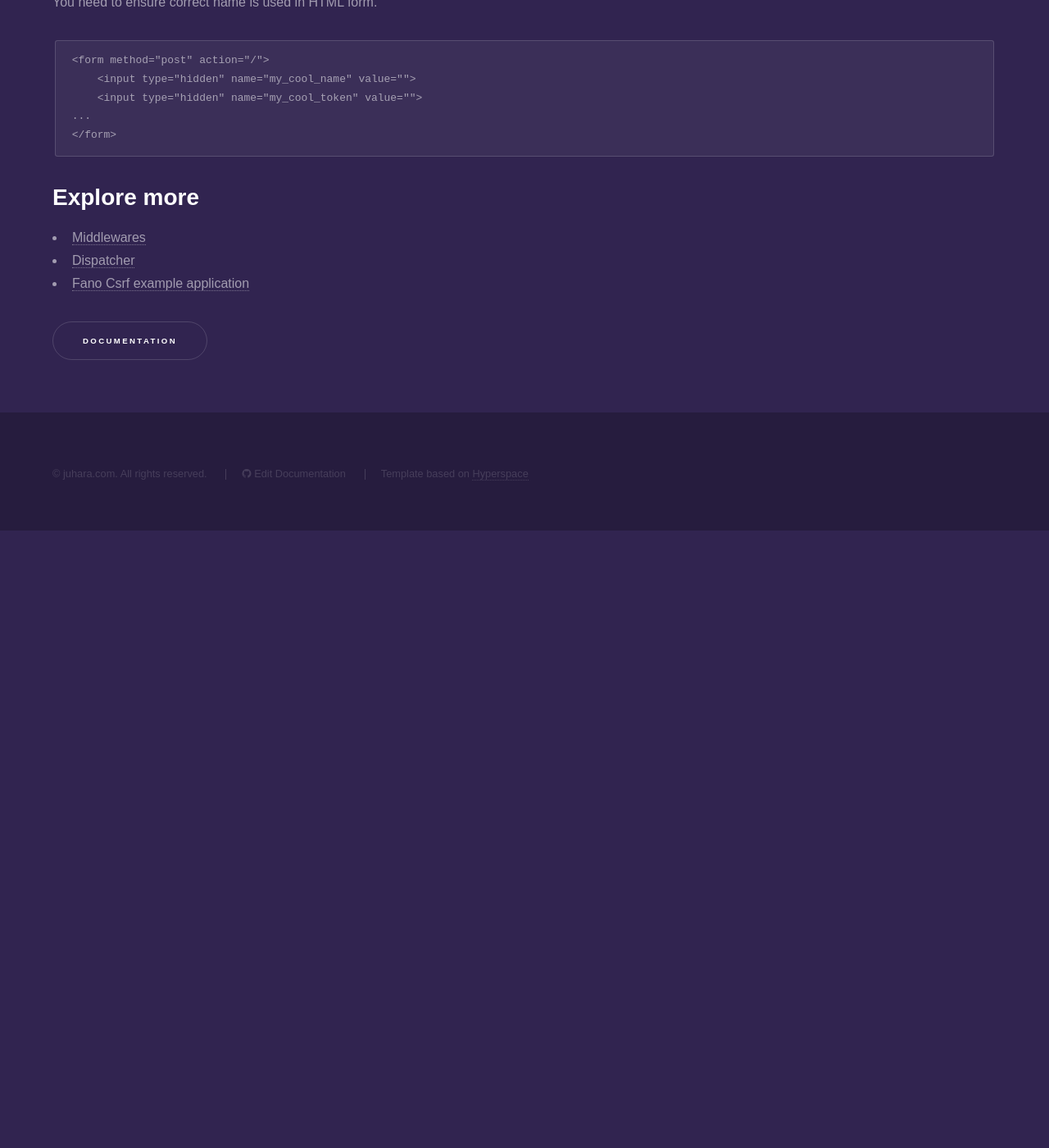
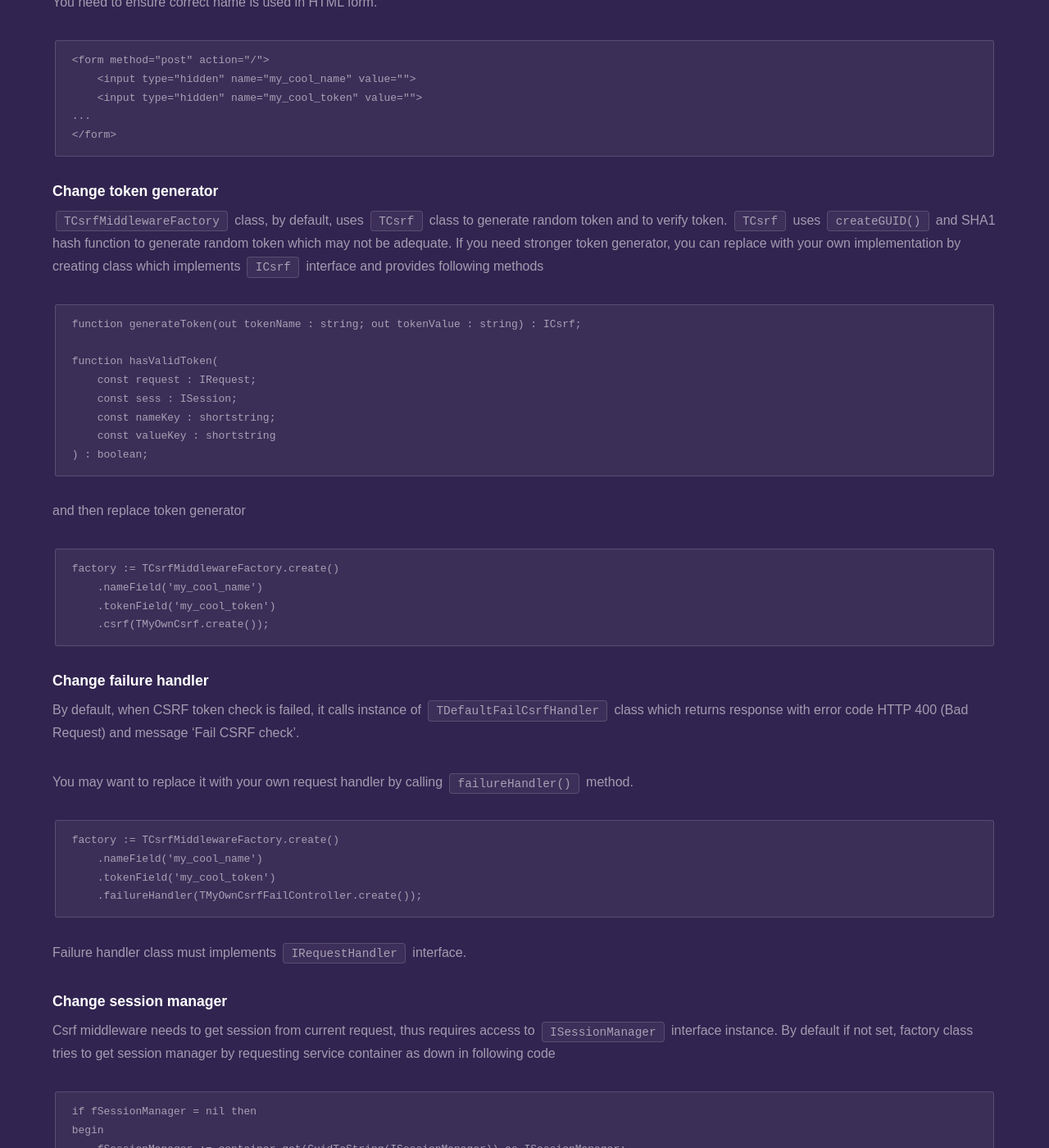
Before and after one commit to fanoframework/fanoframework.github.io, a Jekyll site: the page built from security/csrf-protection/index.md, in a window 1280 px wide and 1400 px high, scrolled down 2997 px. Shown: the whole window at 82% size. Built offline with Jekyll 4.4.1, drawn with Linux system fonts in a browser that asks for light colours; our own code applies the rules of GitHub Pages for plain Markdown files; before the commit the page ends 3644 px from its top, so only the background shows below that; some of the changed text lies outside the part shown.

Commit message:
improve csrf content

````diff
--- a/security/csrf-protection/index.md
+++ b/security/csrf-protection/index.md
@@ -91,10 +91,9 @@ By default, name and token field is `csrf_name` and `csrf_token` respectively. W
 </form>
 ```
 
-## Configure CSRF settings
+## Configure CSRF middleware settings
 
-`TCsrfMiddlewareFactory` class provides several methods to help configure CSRF
-settings.
+`TCsrfMiddlewareFactory` class provides several methods to help configure CSRF middleware.
 
 ### Change name and token field
 
@@ -116,6 +115,60 @@ You need to ensure correct name is used in HTML form.
 </form>
 ```
 
+### Change token generator
+
+`TCsrfMiddlewareFactory` class, by default, uses `TCsrf` class to generate random token and to verify token. `TCsrf` uses `createGUID()` and SHA1 hash function to generate random token which may not be adequate. If you need stronger token generator, you can replace with your own implementation by creating class which implements `ICsrf` interface and provides following methods
+
+```
+function generateToken(out tokenName : string; out tokenValue : string) : ICsrf;
+
+function hasValidToken(
+    const request : IRequest;
+    const sess : ISession;
+    const nameKey : shortstring;
+    const valueKey : shortstring
+) : boolean;
+```
+
+and then replace token generator
+
+```
+factory := TCsrfMiddlewareFactory.create()
+    .nameField('my_cool_name')
+    .tokenField('my_cool_token')
+    .csrf(TMyOwnCsrf.create());
+```
+
+### Change failure handler
+
+By default, when CSRF token check is failed, it calls instance of `TDefaultFailCsrfHandler` class which returns response with error code HTTP 400 (Bad Request) and message 'Fail CSRF check'.
+
+You may want to replace it with your own request handler by calling `failureHandler()` method.
+
+```
+factory := TCsrfMiddlewareFactory.create()
+    .nameField('my_cool_name')
+    .tokenField('my_cool_token')
+    .failureHandler(TMyOwnCsrfFailController.create());
+```
+Failure handler class must implements `IRequestHandler` interface.
+
+### Change session manager
+
+Csrf middleware needs to get session from current request, thus requires access to `ISessionManager` interface instance. By default if not set, factory class tries to get session manager by requesting service container as down in following code
+
+```
+if fSessionManager = nil then
+begin
+    fSessionManager := container.get(GuidToString(ISessionManager)) as ISessionManager;
+end;
+```
+You can set it manually if required,
+
+```
+factory := TCsrfMiddlewareFactory.create()
+    .sessionHandler(container.get('sessMgr') as ISessionManager);
+```
 ## Explore more
 
 - [Middlewares](/middlewares)
````
